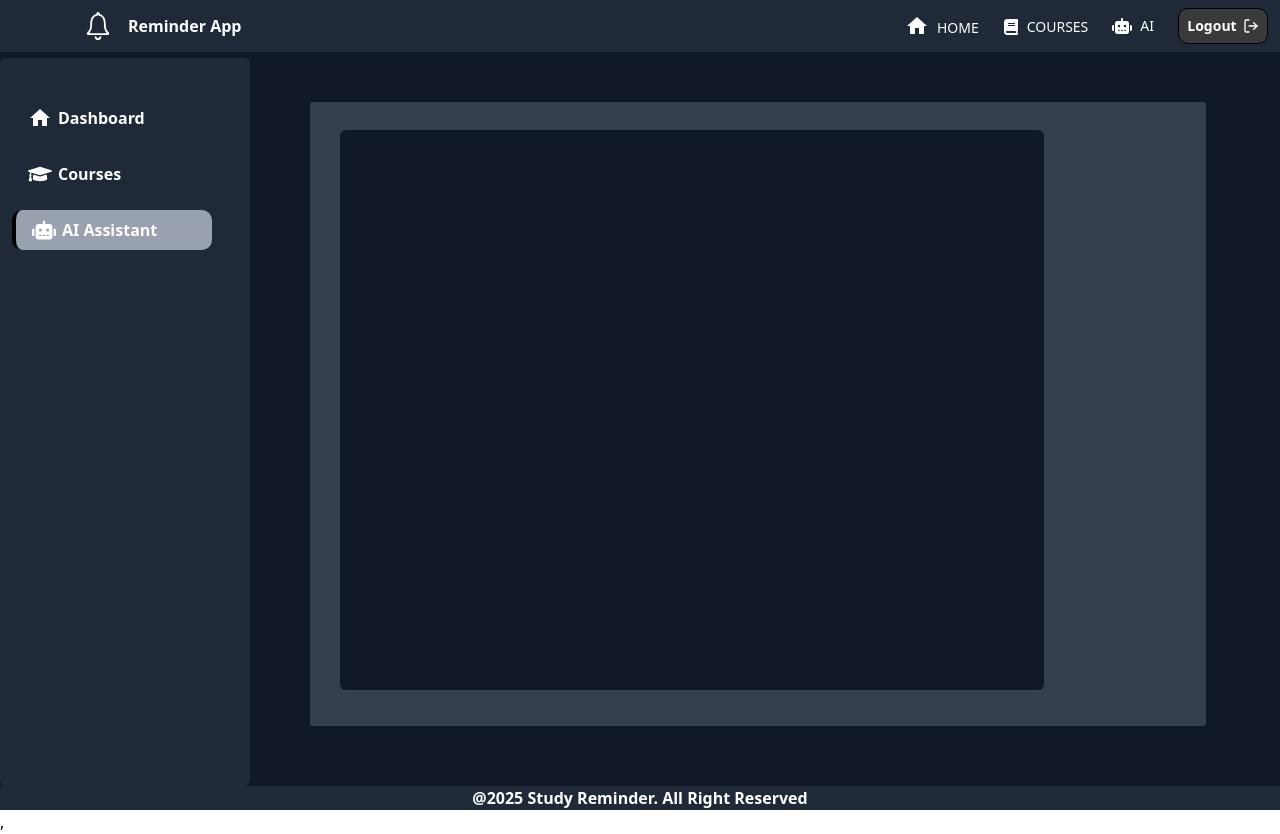
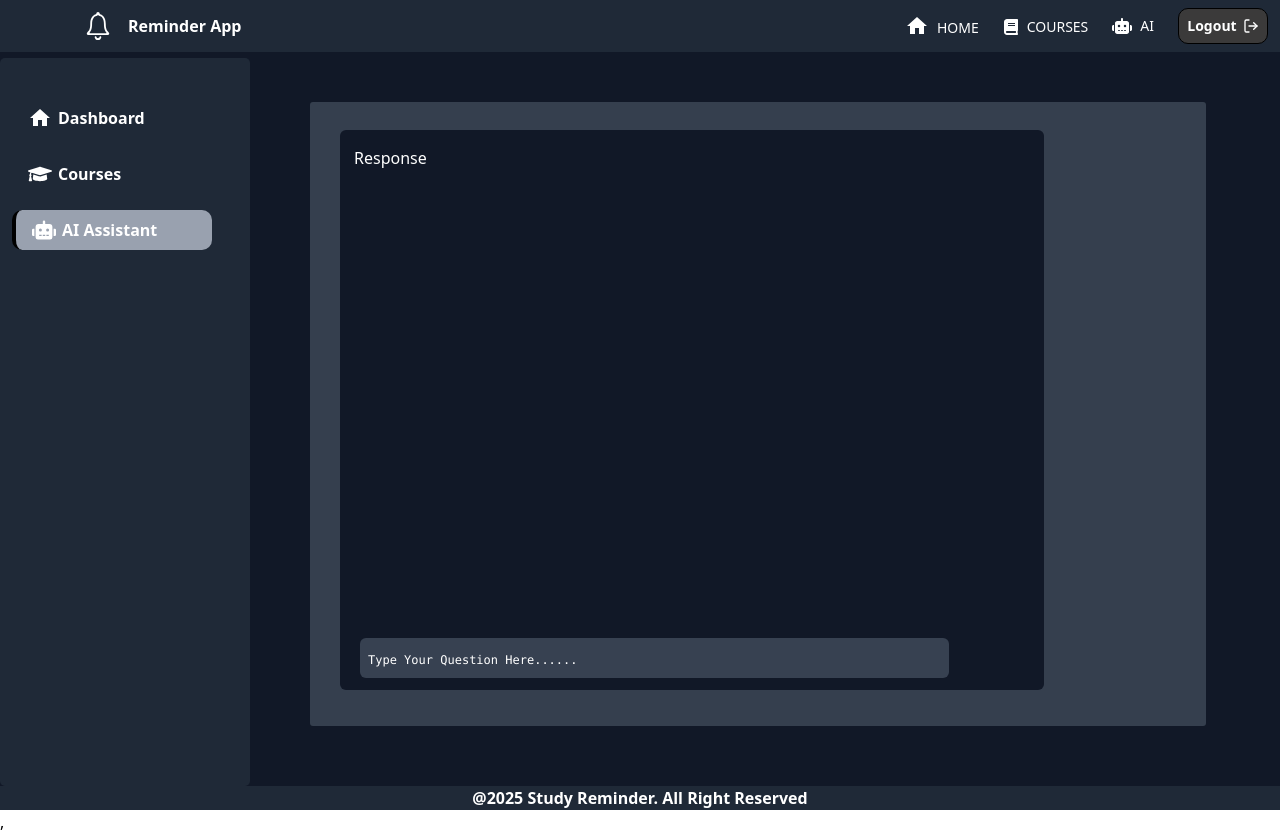
Before and after one commit to Aklile612/Reminder-App, a React (Vite) app: page /aipage in a window 1280 px wide. Built offline with nearby package versions, Linux system fonts and the light colour scheme.

Commit message:
almost done with the message

```diff
--- a/src/Components/Ai Assistant/AssistantPage.jsx
+++ b/src/Components/Ai Assistant/AssistantPage.jsx
@@ -12,8 +12,22 @@ const AssistantPage = () => {
         <SideBar/>
       </div>
       <div className='md:w-[70vw]  md:h-[78vh] rounded-[3px] md:mx-[40px] md:mt-[50px] bg-[#353f4e]'>
-        <div className='md:w-[55vw] md:my-7 rounded-[6px] md:h-[70vh] md:mx-[30px] bg-[#111827]'>
-          <span className='text-white'></span>
+        <div className='flex flex-col justify-between md:w-[55vw] md:my-7 rounded-[6px] md:h-[70vh] md:mx-[30px] bg-[#111827]'>
+          <div className='md:mt-4 md:ml-3.5'>
+            <span className='text-white'>Response</span>
+          </div>
+          <div className=''>
+            <form className='md:mb-3'>
+
+              <input
+                  className=' w-[46vw] rounded-[6px] bg-[#374151] md:pl-2 h-10 ml-5 text-white placeholder:text-white placeholder:text-xs placeholder:font-mono'
+                  type="text"
+                  name='question'
+                  placeholder="Type Your Question Here......"
+                  />
+            </form>
+
+          </div>
         </div>
       </div>
     </div>
```
